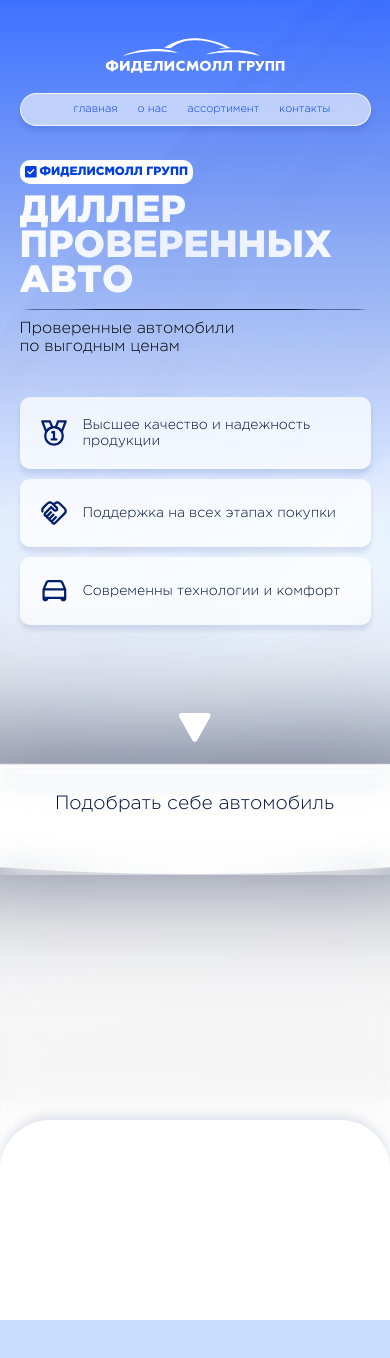
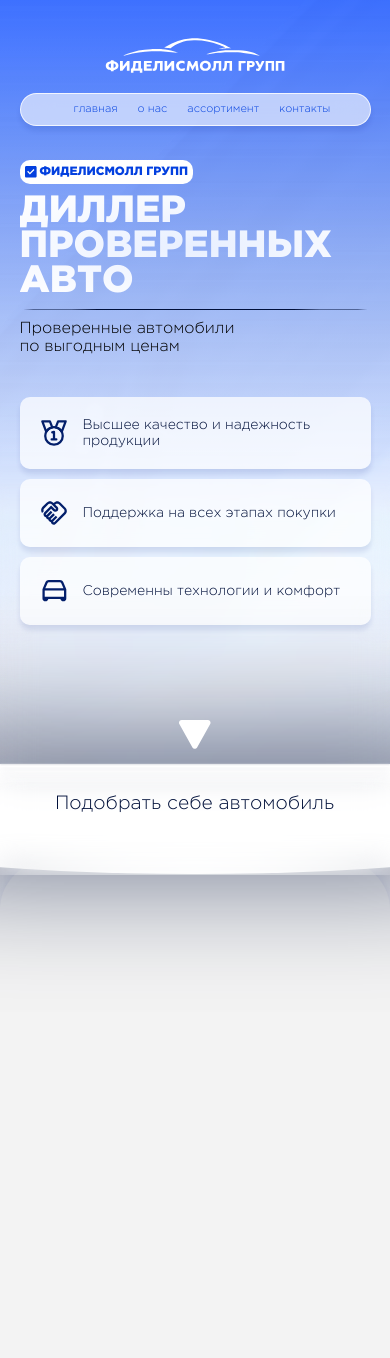
Before and after one commit to TheNeyre/fidelis, a React (Create React App) app: page / in a window 390 px wide. Shown: the top 1358 px of the page. Before the commit the page ends 1320 px from the top, so only its background shows below. Built offline with nearby package versions, Linux system fonts and the light colour scheme.

Commit message:
fix spawn animation wrapper effect

```diff
--- a/src/pages/common/effects/effects.module.scss
+++ b/src/pages/common/effects/effects.module.scss
@@ -49,8 +49,8 @@
 
 .spawnAnimationWrapper {
   opacity: 0;
-  transform: translateY(200px);
-  transition: .5s all;
+  transform: translateY(70px);
+  transition: 1s all;
   &.spawn {
     opacity: 1;
     transform: translateY(0);
--- a/src/pages/main/page.module.scss
+++ b/src/pages/main/page.module.scss
@@ -169,7 +169,7 @@
 @media screen and (max-width: 800px) {
   .mainContainer {
     margin-top: 160px;
-    height: 960px;
+    height: 700px;
 
     .titleContentContainer {
       width: 90%;
@@ -279,10 +279,12 @@
 }
 
 .addtitonContentContainer {
-  height: 200px;
+  height: 2000px;
   width: 100vw;
-  background: rgb(255, 255, 255);
+  box-sizing: border-box;
+  background: rgb(243, 243, 243);
   border-top-left-radius: 50px;
   border-top-right-radius: 50px;
-  box-shadow: 0px -5px 10px 0px rgba(0, 31, 131, 0.1);
+  box-shadow: 0px -5px 15px 0px rgba(0, 31, 131, 0.1);
+  padding: 100px;
 }
--- a/src/pages/main/page.tsx
+++ b/src/pages/main/page.tsx
@@ -2,7 +2,7 @@ import Header from "../common/header/component";
 
 import styles from "./page.module.scss";
 
-import { ProgressiveLayerBlur } from "../common/effects/component";
+import { ProgressiveLayerBlur, SpawnAnimationWrapper } from "../common/effects/component";
 import { useEffect, useRef } from "react";
 
 import BitrixForm from "./components/form/component";
@@ -95,7 +95,9 @@ export default function MainPage () {
     </div>
 
     <div className={styles.addtitonContentContainer}>
-
+      <SpawnAnimationWrapper>
+        <div className={styles.test}/>
+      </SpawnAnimationWrapper>
     </div>
 
 
```
